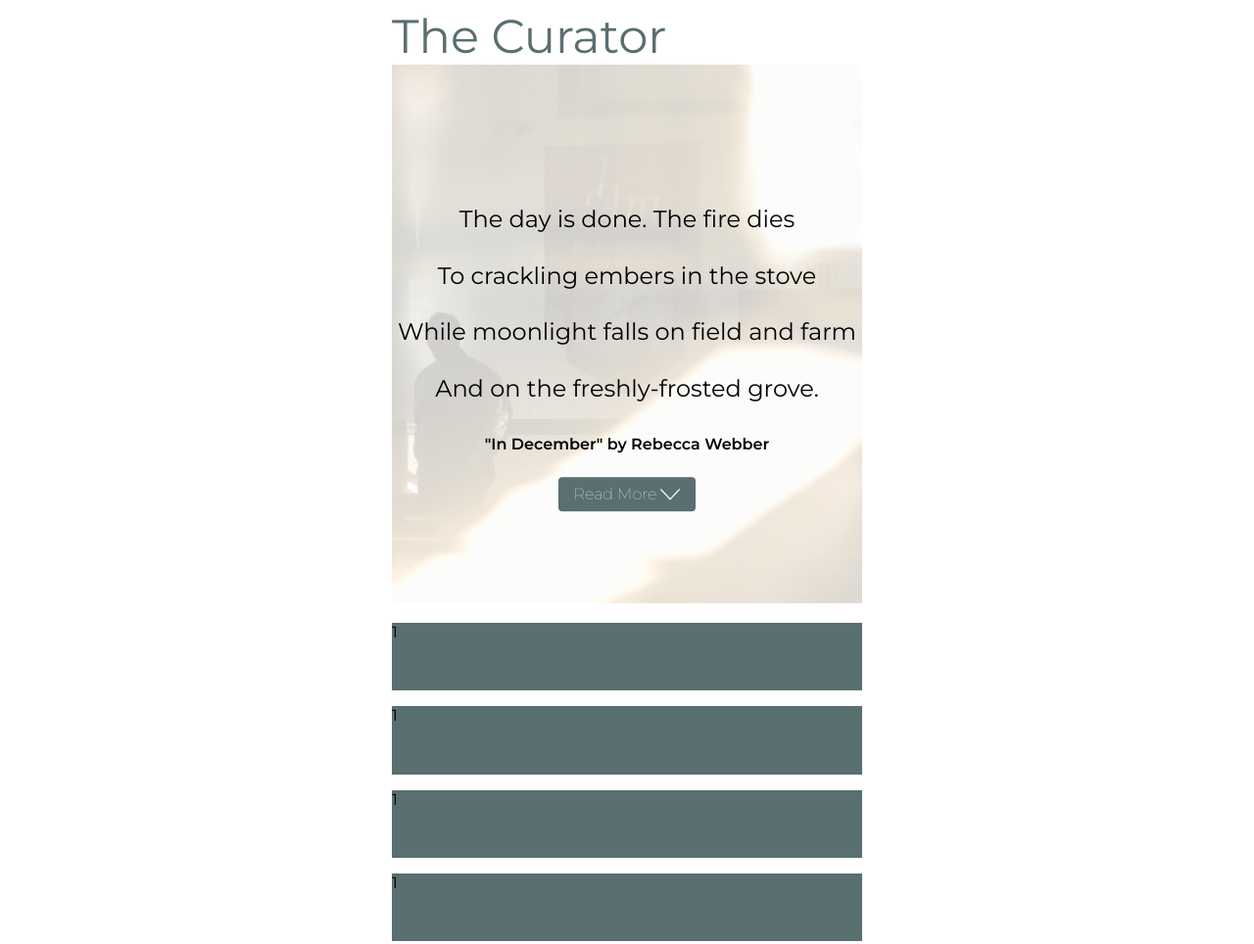
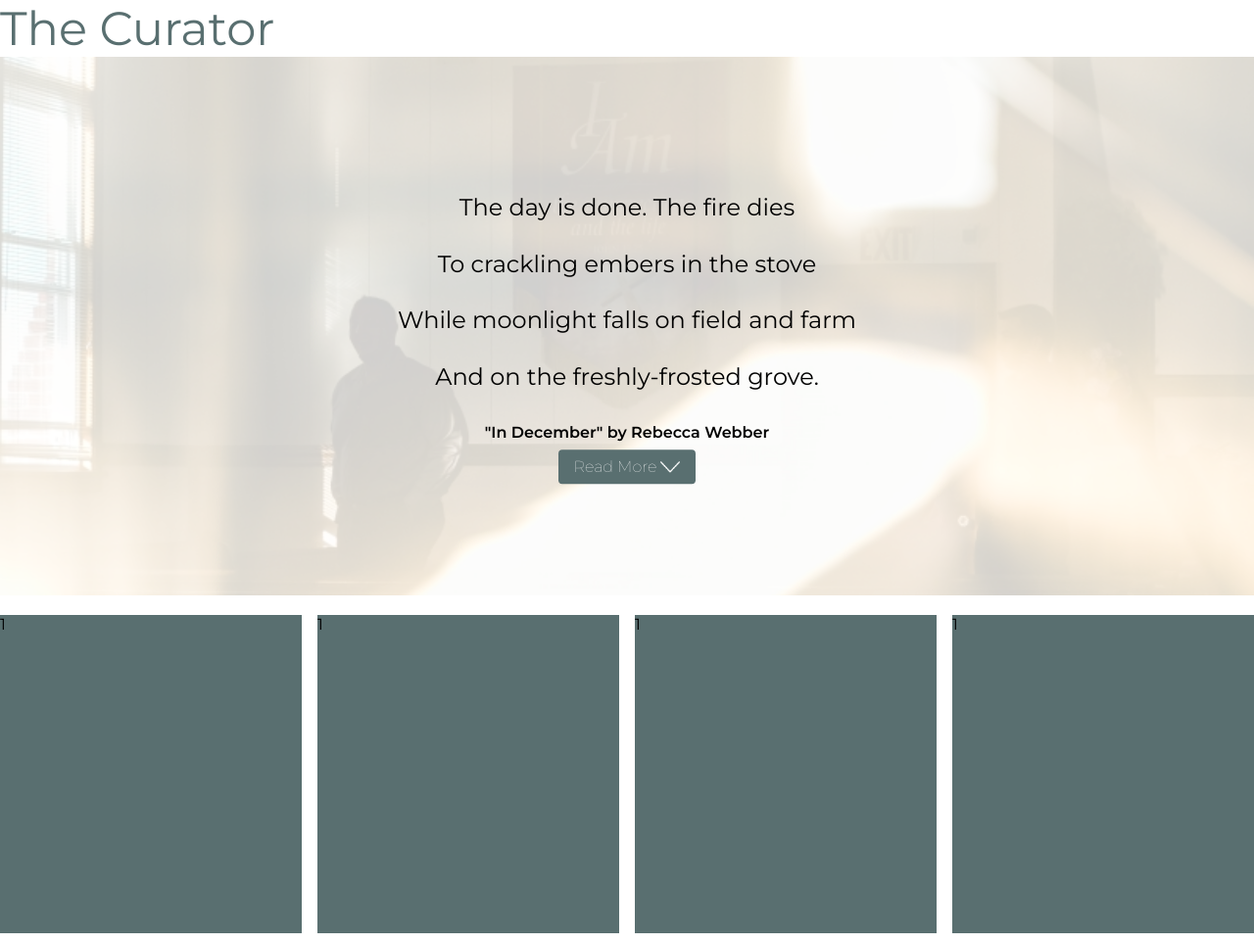
Before and after one commit to Darren-N/curator-rebuild, a plain HTML site: page index.html in a window 1280 px wide. Shown: the top 964 px of the page at 98% size. Drawn offline with Linux system fonts and the light colour scheme.

Commit message:
css reset

```diff
--- a/styles.css
+++ b/styles.css
@@ -3,13 +3,30 @@
     --primary-tan: #fbefe2;
 }
 
-body {
+html {
+    box-sizing: border-box;
+    font-size: 16px;
+  }
+
+  *, *:before, *:after {
+    box-sizing: inherit;
+  }
+
+  body, h1, h2, h3, h4, h5, h6, p, ol, ul {
     font-family: 'Montserrat', sans-serif;
+    margin: 0;
     padding: 0;
-    margin-left: 400px;
-    margin-right: 400px;
-    box-sizing: border-box;
-}
+    font-weight: normal;
+  }
+
+  ol, ul {
+    list-style: none;
+  }
+
+  img {
+    max-width: 100%;
+    height: auto;
+  }
 
 header {
     font-size: 3em;
```
